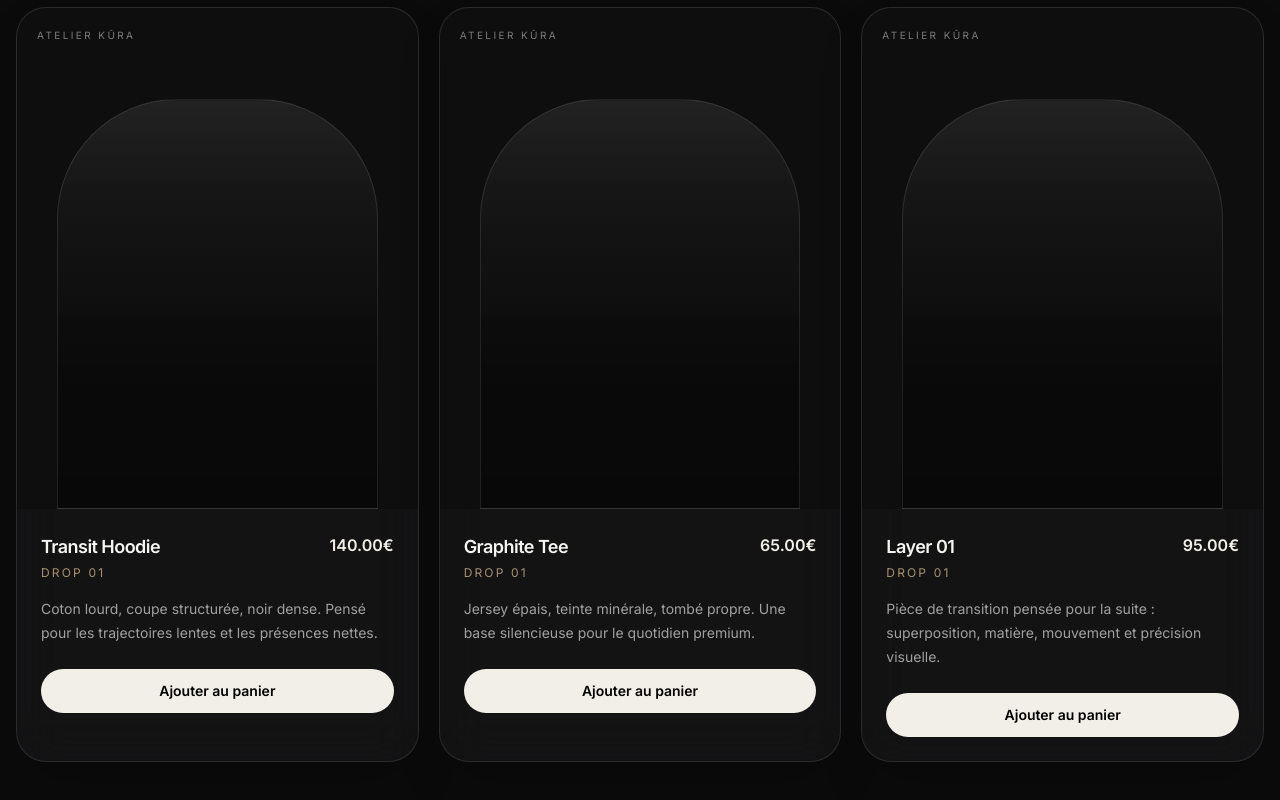
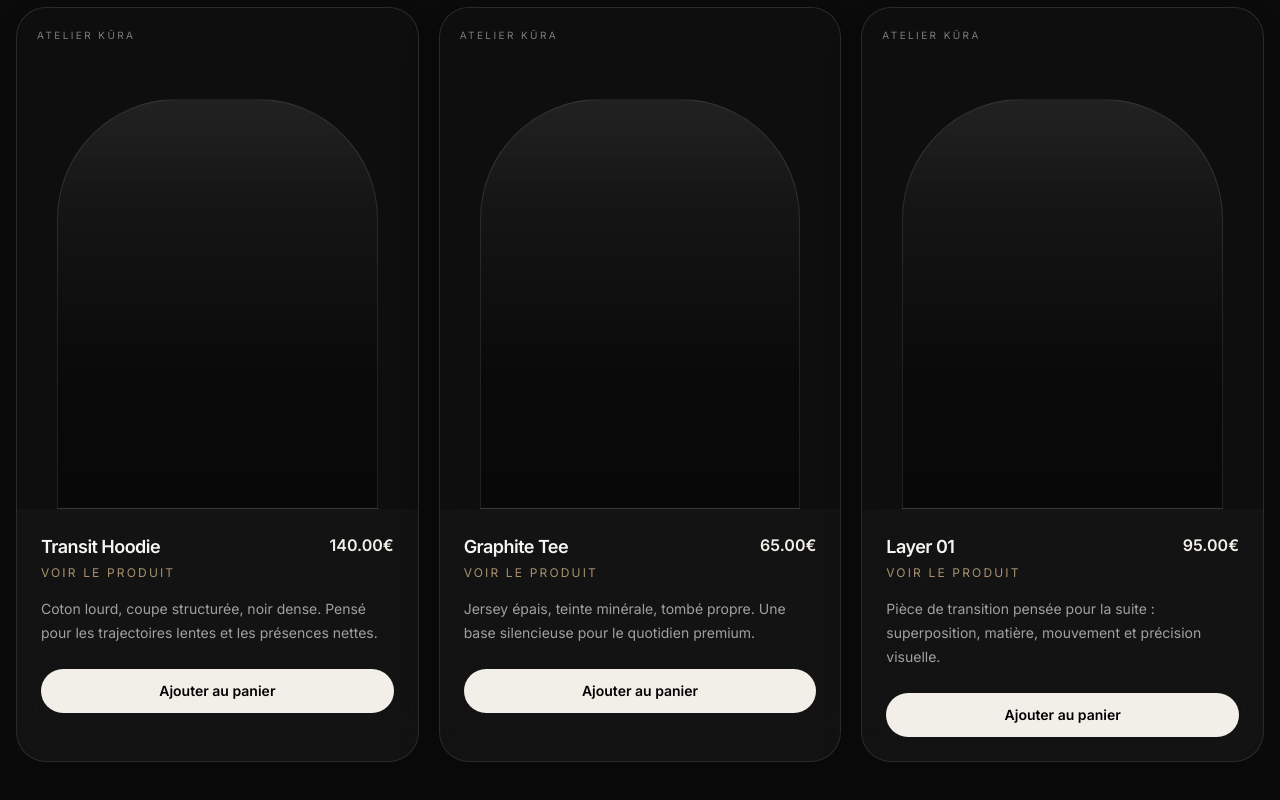
Before and after one commit to alexis54230nancy-boop/atelier-kura, a Next.js app: page / in a window 1280 px wide. Shown: the part 1514-2314 px from the top of the page. Built offline with nearby package versions, Linux system fonts and the light colour scheme.

Commit message:
make products clickable

```diff
--- a/app/page.tsx
+++ b/app/page.tsx
@@ -1,6 +1,7 @@
 "use client";
 
 import { useMemo, useState } from "react";
+import Link from "next/link";
 import Navbar from "../components/Navbar";
 import Hero from "../components/Hero";
 import Story from "../components/Story";
@@ -17,16 +18,19 @@ const products = [
   {
     name: "Transit Hoodie",
     price: 14000,
+    href: "/produit/transit-hoodie",
     desc: "Coton lourd, coupe structurée, noir dense. Pensé pour les trajectoires lentes et les présences nettes.",
   },
   {
     name: "Graphite Tee",
     price: 6500,
+    href: "/produit/graphite-tee",
     desc: "Jersey épais, teinte minérale, tombé propre. Une base silencieuse pour le quotidien premium.",
   },
   {
     name: "Layer 01",
     price: 9500,
+    href: "/produit/layer-01",
     desc: "Pièce de transition pensée pour la suite : superposition, matière, mouvement et précision visuelle.",
   },
 ];
@@ -39,7 +43,6 @@ export default function Home() {
   const addToCart = (product: { name: string; price: number }) => {
     setCart((prev) => {
       const existing = prev.find((item) => item.name === product.name);
-
       if (existing) {
         return prev.map((item) =>
           item.name === product.name
@@ -47,7 +50,6 @@ export default function Home() {
             : item
         );
       }
-
       return [...prev, { ...product, quantity: 1 }];
     });
 
@@ -166,23 +168,27 @@ export default function Home() {
                 key={item.name}
                 className="group overflow-hidden rounded-[30px] border border-white/10 bg-white/[0.035] shadow-2xl backdrop-blur-xl transition duration-500 hover:-translate-y-2 hover:border-[#A8926E]/40 hover:bg-white/[0.055]"
               >
+                <Link href={item.href} className="block">
                   <div className="relative aspect-[4/5] overflow-hidden bg-black/25">
                     <div className="absolute inset-x-10 bottom-0 h-[82%] rounded-t-[120px] border border-white/10 bg-gradient-to-b from-white/[0.08] to-black/40 transition duration-500 group-hover:scale-[1.03]" />
                     <div className="absolute left-5 top-5 text-[10px] uppercase tracking-[0.24em] text-white/45">
                       Atelier Kūra
                     </div>
                   </div>
+                </Link>
 
                 <div className="p-6">
                   <div className="flex items-start justify-between gap-4">
+                    <Link href={item.href}>
                       <div>
-                      <h3 className="text-lg font-semibold tracking-[-0.03em]">
+                        <h3 className="text-lg font-semibold tracking-[-0.03em] transition hover:text-[#d9d4c7]">
                           {item.name}
                         </h3>
                         <p className="mt-1 text-xs uppercase tracking-[0.18em] text-[#A8926E]">
-                        Drop 01
+                          Voir le produit
                         </p>
                       </div>
+                    </Link>
 
                     <span className="font-semibold text-[#F2EFE8]">
                       {(item.price / 100).toFixed(2)}€
```
Lines whose indentation alone changed are shown as unchanged.
